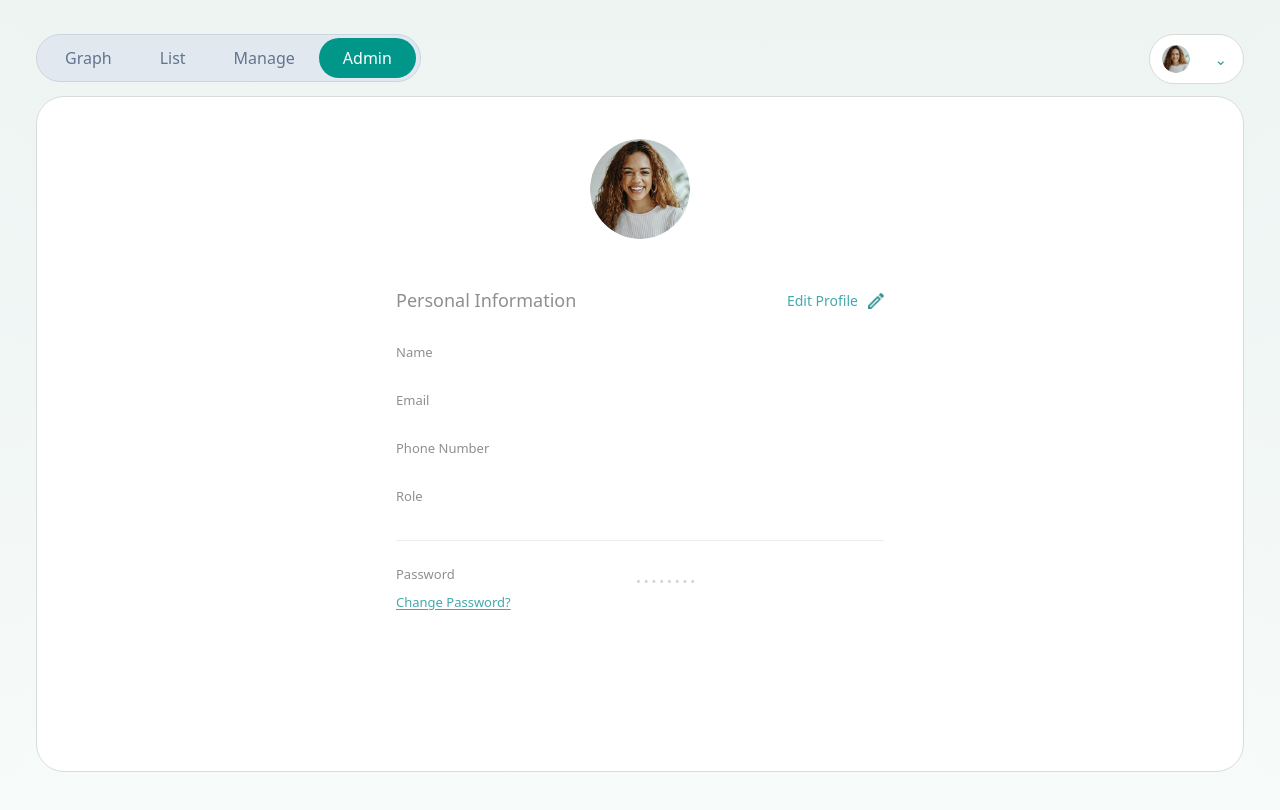
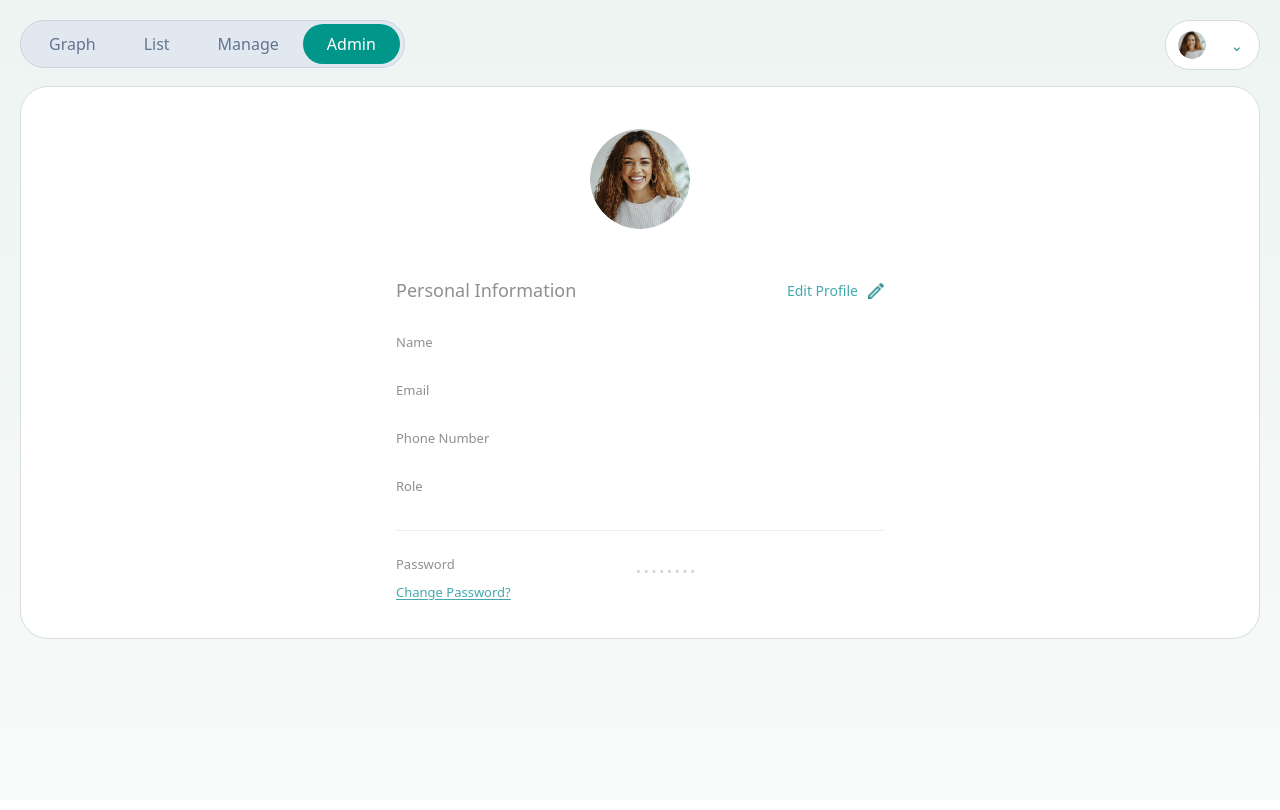
Before and after one commit to TritonSE/David-Brower-Center, a Next.js app in the folder frontend/: page /profile in a window 1280 px wide. Shown: the top 810 px of the page. Built offline with nearby package versions, Linux system fonts and the light colour scheme; no server answers.

Commit message:
Change year to updated

```diff
--- a/frontend/src/app/profile/AdminProfile.css
+++ b/frontend/src/app/profile/AdminProfile.css
@@ -1,7 +1,13 @@
+/*
+ * The profile page renders inside the shared Layout's padded <main> just like
+ * every other page, so .page must NOT re-create a full-bleed page of its own.
+ * The outer 20px inset comes from Layout's `p-5`; the full-height gradient is
+ * painted on the Layout container via the `body:has(main > .page)` rule below.
+ * Adding padding/min-height/background here again double-padded the content and
+ * overflowed the viewport, which is what made this page's dimensions differ
+ * from list/manage.
+ */
 .page {
-  min-height: 100vh;
-  background: linear-gradient(180deg, #edf4f2 0%, #f7fbfa 100%);
-  padding: 14px 16px 28px;
   position: relative;
   font-family: system-ui, sans-serif;
 }
@@ -33,7 +39,7 @@ body:has(main > .page) {
   align-items: flex-start;
   justify-content: space-between;
   gap: 20px;
-  margin-bottom: 12px;
+  margin-bottom: 16px;
 }
 
 .profile-nav {
@@ -161,7 +167,6 @@ body:has(main > .page) {
   border: 1px solid #d8ddda;
   border-radius: 28px;
   background: #ffffff;
-  min-height: calc(100vh - 124px);
   box-shadow: 0 1px 0 rgba(255, 255, 255, 0.85) inset;
 }
 
--- a/frontend/src/components/HomePage.tsx
+++ b/frontend/src/components/HomePage.tsx
@@ -35,14 +35,21 @@ export default function HomePage() {
   } = useOrganizations();
   const rows: Row[] = useMemo(
     () =>
-      organizations.map((o) => ({
-        id: o.id,
-        name: o.name,
-        focus: o.focus,
-        year: o.year,
-        size: o.size,
-        tags: o.tags,
-      })),
+      organizations.map((o) => {
+        const d = new Date(o.updatedAt);
+        const updatedAt =
+          o.updatedAt && !Number.isNaN(d.getTime())
+            ? d.toLocaleDateString("en-US", { month: "short", year: "numeric" })
+            : "—";
+        return {
+          id: o.id,
+          name: o.name,
+          focus: o.focus,
+          updatedAt,
+          size: o.size,
+          tags: o.tags,
+        };
+      }),
     [organizations],
   );
   const [selectedOrgId, setSelectedOrgId] = useState<string | null>(null);
--- a/frontend/src/components/NpoListView.tsx
+++ b/frontend/src/components/NpoListView.tsx
@@ -13,7 +13,7 @@ export type Row = {
   id: string;
   name: string;
   focus: string;
-  year: string;
+  updatedAt: string;
   size: string;
   tags: OrganizationTag[];
 };
@@ -298,7 +298,7 @@ export function NpoListView({ rows, selectedId, onSelect }: NpoListViewProps) {
               )}
             </div>
             <span>Focus</span>
-            <span>Year</span>
+            <span>Updated</span>
           </div>
 
           <div className="divide-y divide-[#d9d9d9]">
@@ -321,7 +321,9 @@ export function NpoListView({ rows, selectedId, onSelect }: NpoListViewProps) {
                 >
                   <span className={isActive ? "font-semibold" : "text-[#1f1f1f]"}>{row.name}</span>
                   <TagChipList tags={row.tags} isActive={isActive} />
-                  <span className={isActive ? "font-semibold" : "text-[#1f1f1f]"}>{row.year}</span>
+                  <span className={isActive ? "font-semibold" : "text-[#1f1f1f]"}>
+                    {row.updatedAt}
+                  </span>
                 </button>
               );
             })}
```
